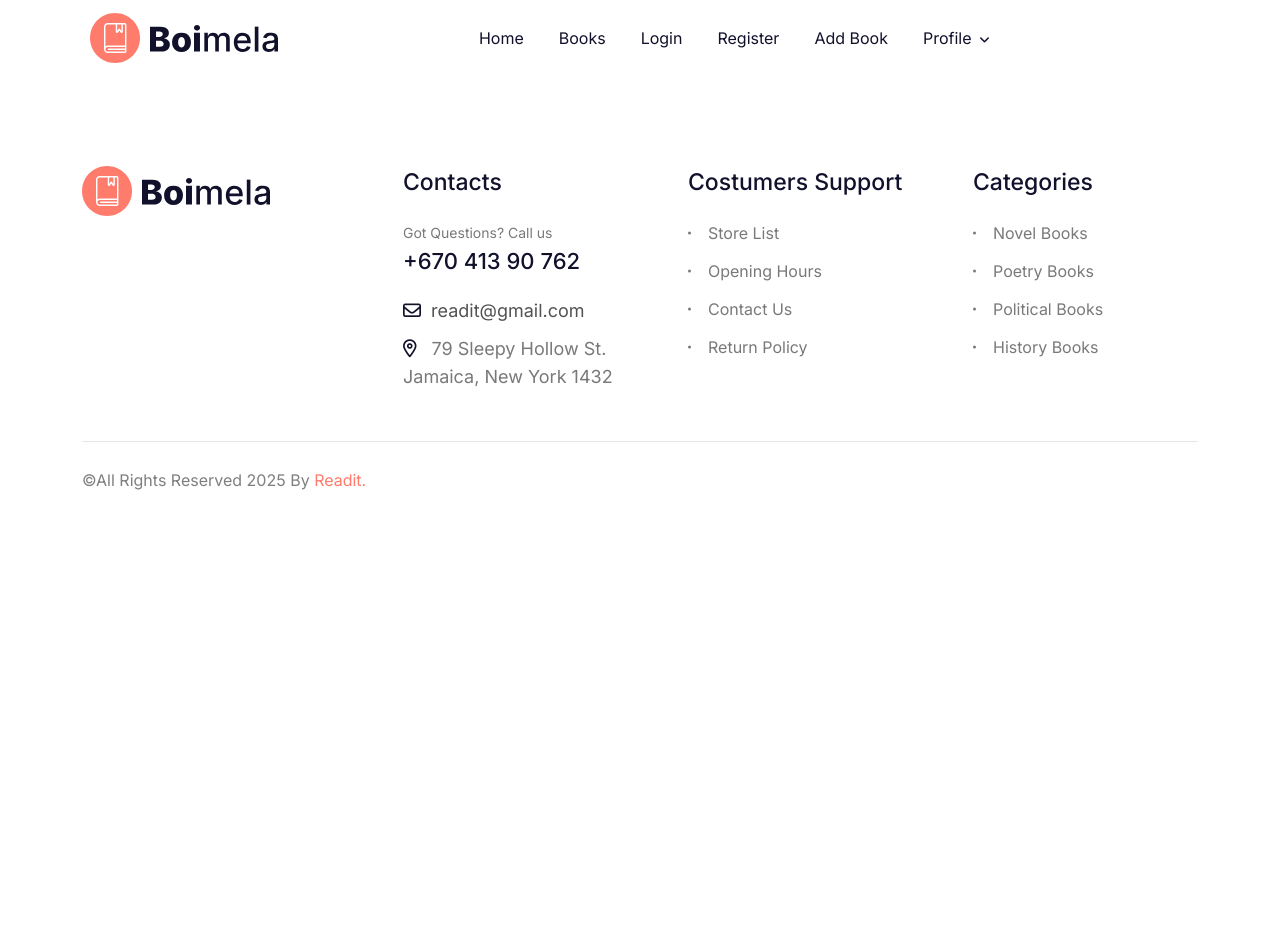
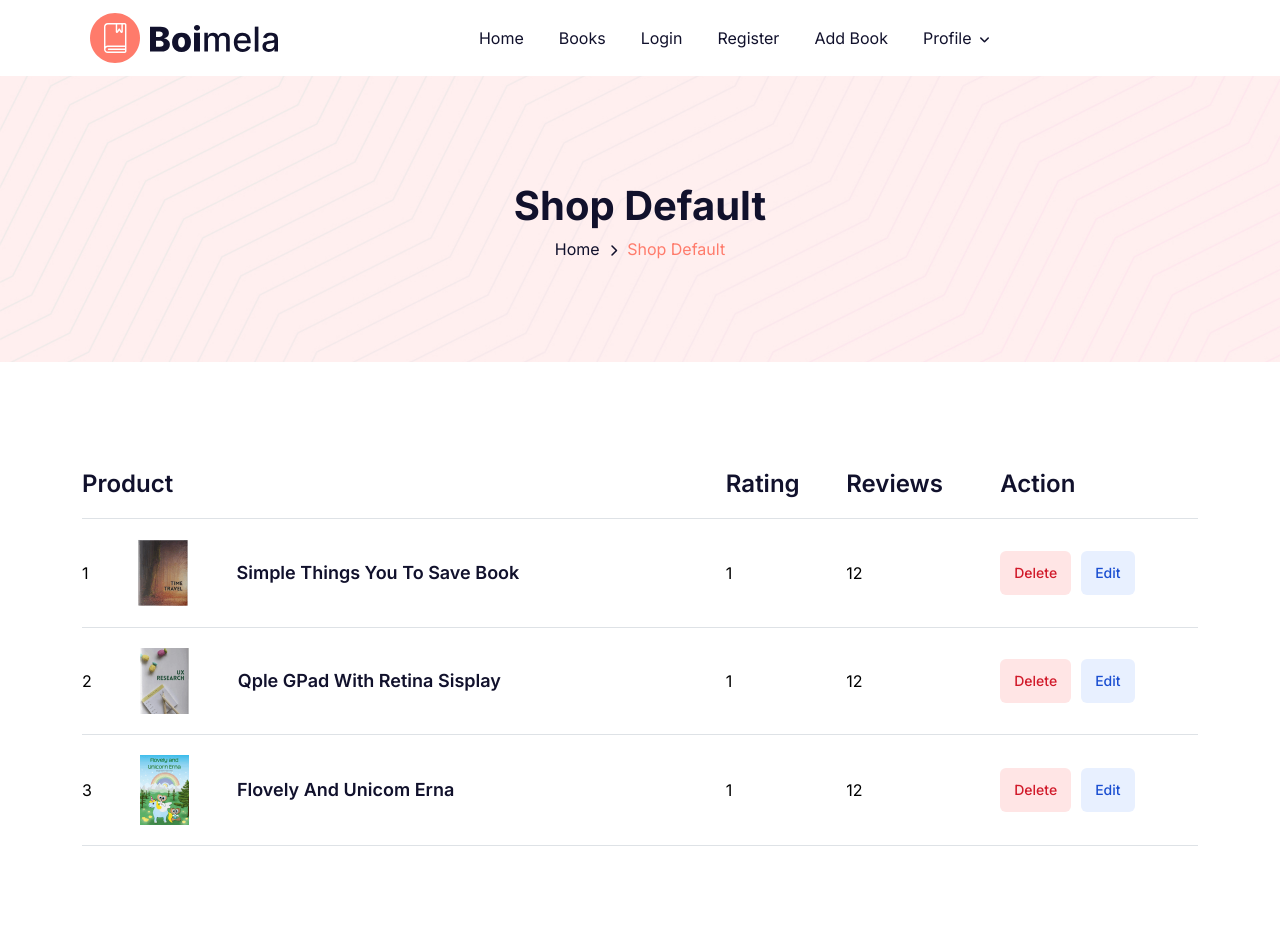
Before and after one commit to DanielVKrastev/Bookshelf_Hub, an Angular app in the folder client/: page /my-books in a window 1280 px wide. Before the commit this address led to /. Shown: the top 950 px of the page. Before the commit the page ends 800 px from the top, so only its background shows below. Built offline with nearby package versions, Linux system fonts and the light colour scheme; a web font is replaced by a local one.

Commit message:
Create My Books Page

```diff
--- a/client/src/app/app.routes.ts
+++ b/client/src/app/app.routes.ts
@@ -5,6 +5,7 @@ import { RegisterComponent } from './user/register/register.component';
 import { BooksCatalogComponent } from './books/books-catalog/books-catalog.component';
 import { AddBookComponent } from './books/add-book/add-book.component';
 import { ProfileComponent } from './user/profile/profile.component';
+import { MyBooksComponent } from './user/my-books/my-books.component';
 
 export const routes: Routes = [
     { path: '', redirectTo: '/home', pathMatch: 'full' },
@@ -18,6 +19,7 @@ export const routes: Routes = [
     { path: 'login', component: LoginComponent },
     { path: 'register', component: RegisterComponent },
     { path: 'profile', component: ProfileComponent },
+    { path: 'my-books', component: MyBooksComponent },
     { path: 'add-book',
         component: AddBookComponent
         //loadComponent: () => import('./theme/add-theme/add-theme').then((c) => c.AddTheme), //lazy loading
--- /dev/null
+++ b/client/src/app/user/my-books/my-books.component.css
@@ -0,0 +1,47 @@
+.action-buttons{
+    display:flex;
+    gap:10px;
+    align-items:center;
+}
+
+/* common button style */
+.action-buttons button{
+    display:flex;
+    align-items:center;
+    gap:6px;
+    padding:8px 14px;
+    border:none;
+    border-radius:6px;
+    font-size:14px;
+    cursor:pointer;
+    transition:0.3s;
+    font-weight:500;
+}
+
+/* DELETE button */
+.btn-delete{
+    background:#ffe5e5;
+    color:#d11a2a;
+}
+
+.btn-delete:hover{
+    background:#ffcccc;
+    transform:translateY(-2px);
+}
+
+/* EDIT button */
+.btn-edit{
+    background:#e8f0ff;
+    color:#1a4ed1;
+}
+
+.btn-edit:hover{
+    background:#d6e4ff;
+    transform:translateY(-2px);
+}
+
+/* icons inside buttons */
+.action-buttons img{
+    width:16px;
+    height:16px;
+}
--- /dev/null
+++ b/client/src/app/user/my-books/my-books.component.html
@@ -0,0 +1,122 @@
+<app-breadcrumb />
+<!--My Books Section Start -->
+<div class="cart-section section-padding pb-0">
+    <div class="container">
+        <div class="main-cart-wrapper">
+            <div class="row">
+                <div class="col-12">
+                    <div class="table-responsive">
+                        <table class="table">
+                            <thead>
+                                <tr>
+                                    <th>Product</th>
+                                    <th>Rating</th>
+                                    <th>Reviews</th>
+                                    <th>Action</th>
+                                </tr>
+                            </thead>
+                            <tbody>
+                                <tr>
+                                    <td>
+                                        <span class="d-flex gap-5 align-items-center">
+                                            1
+                                            <span class="cart">
+                                                <img src="assets/img/shop-cart/01.png" alt="img">
+                                            </span>
+                                            <span class="cart-title">
+                                                simple Things You To Save Book
+                                            </span>
+                                        </span>
+                                    </td>
+                                    <td>
+                                        <span>1</span>
+                                    </td>
+                                    <td>
+                                        <span>
+                                            12
+                                        </span>
+                                    </td>
+                                    <td>
+                                        <div class="action-buttons">
+                                            <button class="btn-delete">
+                                                Delete
+                                            </button>
+
+                                            <button class="btn-edit">
+                                                Edit
+                                            </button>
+                                        </div>
+                                    </td>
+                                </tr>
+                                <tr>
+                                    <td>
+                                        <span class="d-flex gap-5 align-items-center">
+                                            2
+                                            <span class="cart">
+                                                <img src="assets/img/shop-cart/02.png" alt="img">
+                                            </span>
+                                            <span class="cart-title">
+                                                Qple GPad With Retina Sisplay
+                                            </span>
+                                        </span>
+                                    </td>
+                                    <td>
+                                        <span>1</span>
+                                    </td>
+                                    <td>
+                                        <span>
+                                            12
+                                        </span>
+                                    </td>
+                                    <td>
+                                        <div class="action-buttons">
+                                            <button class="btn-delete">
+                                                Delete
+                                            </button>
+
+                                            <button class="btn-edit">
+                                                Edit
+                                            </button>
+                                        </div>
+                                    </td>
+                                </tr>
+                                <tr>
+                                    <td>
+                                        <span class="d-flex gap-5 align-items-center">
+                                            3
+                                            <span class="cart">
+                                                <img src="assets/img/shop-cart/03.png" alt="img">
+                                            </span>
+                                            <span class="cart-title">
+                                                Flovely and Unicom Erna
+                                            </span>
+                                        </span>
+                                    </td>
+                                    <td>
+                                        <span>1</span>
+                                    </td>
+                                    <td>
+                                        <span>
+                                            12
+                                        </span>
+                                    </td>
+                                    <td>
+                                        <div class="action-buttons">
+                                            <button class="btn-delete">
+                                                Delete
+                                            </button>
+
+                                            <button class="btn-edit">
+                                                Edit
+                                            </button>
+                                        </div>
+                                    </td>
+                                </tr>
+                            </tbody>
+                        </table>
+                    </div>
+                </div>
+            </div>
+        </div>
+    </div>
+</div>
```
Also changed, not shown: client/src/app/user/my-books/my-books.component.ts (added, +10 -0 lines).
